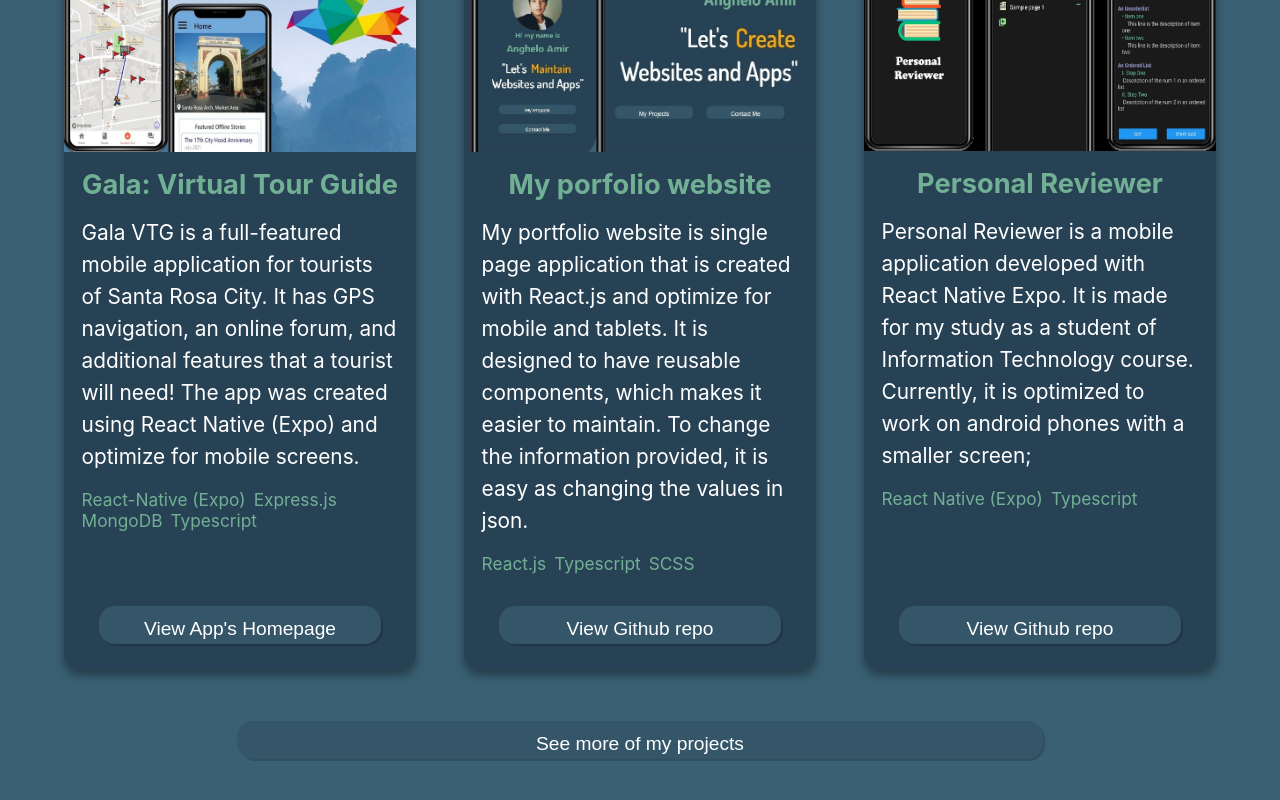
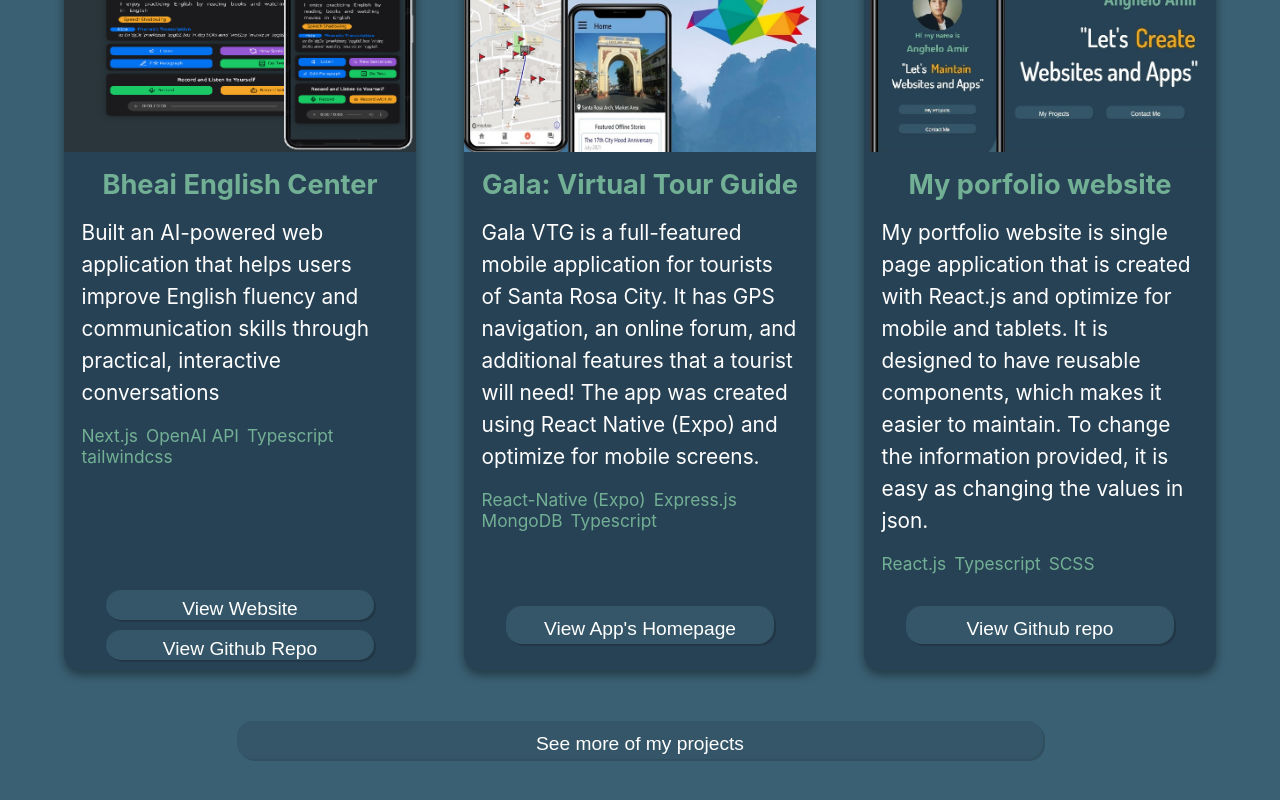
Before and after one commit to AngheloAmir/amir-portfolio-app, a React (Create React App) app: page /#/ in a window 1280 px wide. Shown: the part 1957-2757 px from the top of the page. Built offline with nearby package versions, Linux system fonts and the light colour scheme.

Commit message:
added new project Bheai

```diff
--- a/src/AppComponents/HomeScene.tsx
+++ b/src/AppComponents/HomeScene.tsx
@@ -35,6 +35,10 @@ export default function HomeScene() {
         window.open( porfolioinfo.projects[index].link);
     }
 
+    const handleProjectAction2 = (index :number, name :string) => {
+        window.open( porfolioinfo.projects[index].link2 );
+    }
+
     const handleProjectMore = () => {
         history.push('/projects');
     }
@@ -58,6 +62,7 @@ export default function HomeScene() {
                 //project section data
                 projects={porfolioinfo.projects}
                 projectOnAction={handleProjectAction}
+                projectOnAction2={handleProjectAction2}
                 projectOnMore={handleProjectMore}
 
                 //about me section
--- a/src/AppComponents/ProjectScene.tsx
+++ b/src/AppComponents/ProjectScene.tsx
@@ -23,12 +23,18 @@ export default function ProjectScene() {
         window.open( projectlist.projects[index].link);
     }
 
+    const handleProjectAction2 = (index :number, name :string) => {
+        window.open( projectlist.projects[index].link2 );
+    }
+
     return (
         <React.Fragment>
             <NavigationBar />
             <ProjectLayout
+                //@ts-ignore
                 projects={ projectlist.projects }
                 projectOnAction={handleProjectAction}
+                projectOnAction2={handleProjectAction2}
             />
         </React.Fragment>
     );
--- a/src/LayoutViews/HomeLayout.tsx
+++ b/src/LayoutViews/HomeLayout.tsx
@@ -55,8 +55,10 @@ export default function HomeLayout( props :HomeLayoutInterface.propsReceive ) {
                                     title={project.name}
                                     text={project.description}
                                     btn={project.btntext}
+                                    secbtn={project.secbtn}
                                     tags={project.tags}
-                                    onpress={() => props.projectOnAction(index, project.name)}
+                                    onpress={()    => props.projectOnAction(index, project.name)}
+                                    onpresssec={() => props.projectOnAction2(index, project.name)}
                                 />
                             </div>
                         )
--- a/src/LayoutViews/ProjectLayout.tsx
+++ b/src/LayoutViews/ProjectLayout.tsx
@@ -28,6 +28,8 @@ export default function ProjectLayout(props :ProjectLayoutInterface.propsReceive
                                 btn={project.btntext}
                                 tags={project.tags}
                                 onpress={() => props.projectOnAction(index, project.name)}
+                                secbtn={project.secbtn}
+                                onpresssec={() => props.projectOnAction2(index, project.name)}
                             />
                         </div>
                     )
--- a/src/LayoutViews/_lib/HomeLayoutInterface.tsx
+++ b/src/LayoutViews/_lib/HomeLayoutInterface.tsx
@@ -13,7 +13,8 @@ export namespace HomeLayoutInterface {
         introduction :HeroProfileInterface;
         skills       :GIAInterface;
         projects     :Array<Cards>;
-        projectOnAction: (index :number, name :string) => void;
+        projectOnAction:   (index :number, name :string) => void;
+        projectOnAction2:  (index :number, name :string) => void;
         projectOnMore:   () => void;
         contactMe    :FormInterface;
         footer       : {
--- a/src/LayoutViews/_lib/ProjectLayoutInterface.tsx
+++ b/src/LayoutViews/_lib/ProjectLayoutInterface.tsx
@@ -4,6 +4,7 @@ export namespace ProjectLayoutInterface {
     export interface propsReceive {
         projects :Array<Cards>;
         projectOnAction: (index :number, name :string) => void;
+        projectOnAction2:  (index :number, name :string) => void;
     }
 
     export interface Cards {
@@ -13,5 +14,7 @@ export namespace ProjectLayoutInterface {
         tags :Array<string>;
         link :string;
         btntext: string;
+        secbtn: string;
+        link2 :string;
     }
 }
--- a/src/UIElements/BasicCard/BasicCard.scss
+++ b/src/UIElements/BasicCard/BasicCard.scss
@@ -56,7 +56,12 @@ $basic-card-btn-width-tab:      135px;
 
     .btn {
         //border: 1px solid red;
-        padding: 1rem 0;
+        padding: 1rem 0.5rem;
+        display: flex;
+        flex-direction: column;
+        justify-content: center;
+        gap: 10px;
+        margin-bottom: 10px;
 
         button {
             align-self: center;
--- a/src/UIElements/BasicCard/BasicCard.tsx
+++ b/src/UIElements/BasicCard/BasicCard.tsx
@@ -36,6 +36,13 @@ export function BasicCard( props :BasicCardInterface) {
                         callback={() => props.onpress()}
                     />
                 }
+                { props.secbtn &&
+                    <FancyButton
+                        name={props.secbtn}
+                        //@ts-ignore
+                        callback={() => props.onpresssec()}
+                    />
+                }
             </div>
         </div>
     )
--- a/src/UIElements/_lib/BasicCard.ts
+++ b/src/UIElements/_lib/BasicCard.ts
@@ -14,6 +14,9 @@ export interface BasicCardInterface {
     title?   :string;
     text?    :string;
     btn?     :string;
+    secbtn?  :string;
+    seclink? :string;
     tags?    :Array<string>;
-    onpress? :() => void;
+    onpress?    :() => void;
+    onpresssec? :() => void;
 }
--- a/src/_database/portfolio.json
+++ b/src/_database/portfolio.json
@@ -38,6 +38,16 @@
 
     "projects": [
         {
+            "name": "Bheai English Center",
+            "image": "./assets/bheai.png",
+            "tags": ["Next.js", "OpenAI API", "Typescript", "tailwindcss"],
+            "description": "Built an AI-powered web application that helps users improve English fluency and communication skills through practical, interactive conversations",
+            "link":  "https://amir-bheai-english-center.vercel.app/",
+            "link2": "https://github.com/AngheloAmir/bheai_public_scr",
+            "btntext": "View Website",
+            "secbtn": "View Github Repo"
+        },
+        {
             "name": "Gala: Virtual Tour Guide",
             "image": "./assets/galaappbg1.jpg",
             "tags": ["React-Native (Expo)", "Express.js", "MongoDB", "Typescript"],
@@ -51,14 +61,6 @@
             "tags": ["React.js", "Typescript", "SCSS"],
             "description": "My portfolio website is single page application that is created with React.js and optimize for mobile and tablets. It is designed to have reusable components, which makes it easier to maintain. To change the information provided, it is easy as changing the values in json.",
             "link": "https://github.com/AngheloAmir/amir-portfolio-app",
-            "btntext": "View Github repo"
-        },
-        {
-            "name": "Personal Reviewer",
-            "image": "./assets/personalrev.jpg",
-            "tags": ["React Native (Expo)", "Typescript"],
-            "description": "Personal Reviewer is a mobile application developed with React Native Expo. It is made for my study as a student of Information Technology course. Currently, it is optimized to work on android phones with a smaller screen;",
-            "link": "https://github.com/AngheloAmir/personalreviewer",
             "btntext": "View Github repo"
         }
     ],
--- a/src/_database/projectslist.json
+++ b/src/_database/projectslist.json
@@ -1,5 +1,15 @@
 {
     "projects": [
+        {
+            "name": "Bheai English Center",
+            "image": "./assets/bheai.png",
+            "tags": ["Next.js", "OpenAI API", "Typescript", "tailwindcss"],
+            "description": "Built an AI-powered web application that helps users improve English fluency and communication skills through practical, interactive conversations",
+            "link":  "https://amir-bheai-english-center.vercel.app/",
+            "link2": "https://github.com/AngheloAmir/bheai_public_scr",
+            "btntext": "View Website",
+            "secbtn": "View Github Repo"
+        },
         {
             "name": "Gala: Virtual Tour Guide",
             "image": "./assets/galaappbg1.jpg",
--- a/src/index.tsx
+++ b/src/index.tsx
@@ -7,6 +7,11 @@
     * DESCRIPTION
 
     * VISIBLE WHEN
+
+
+        Built an AI-powered web application that helps
+users improve English fluency and communication
+skills through practical, interactive conversations.
 */
 
 import React from 'react';
```
Also changed, not shown: public/assets/bheai.png (added).
